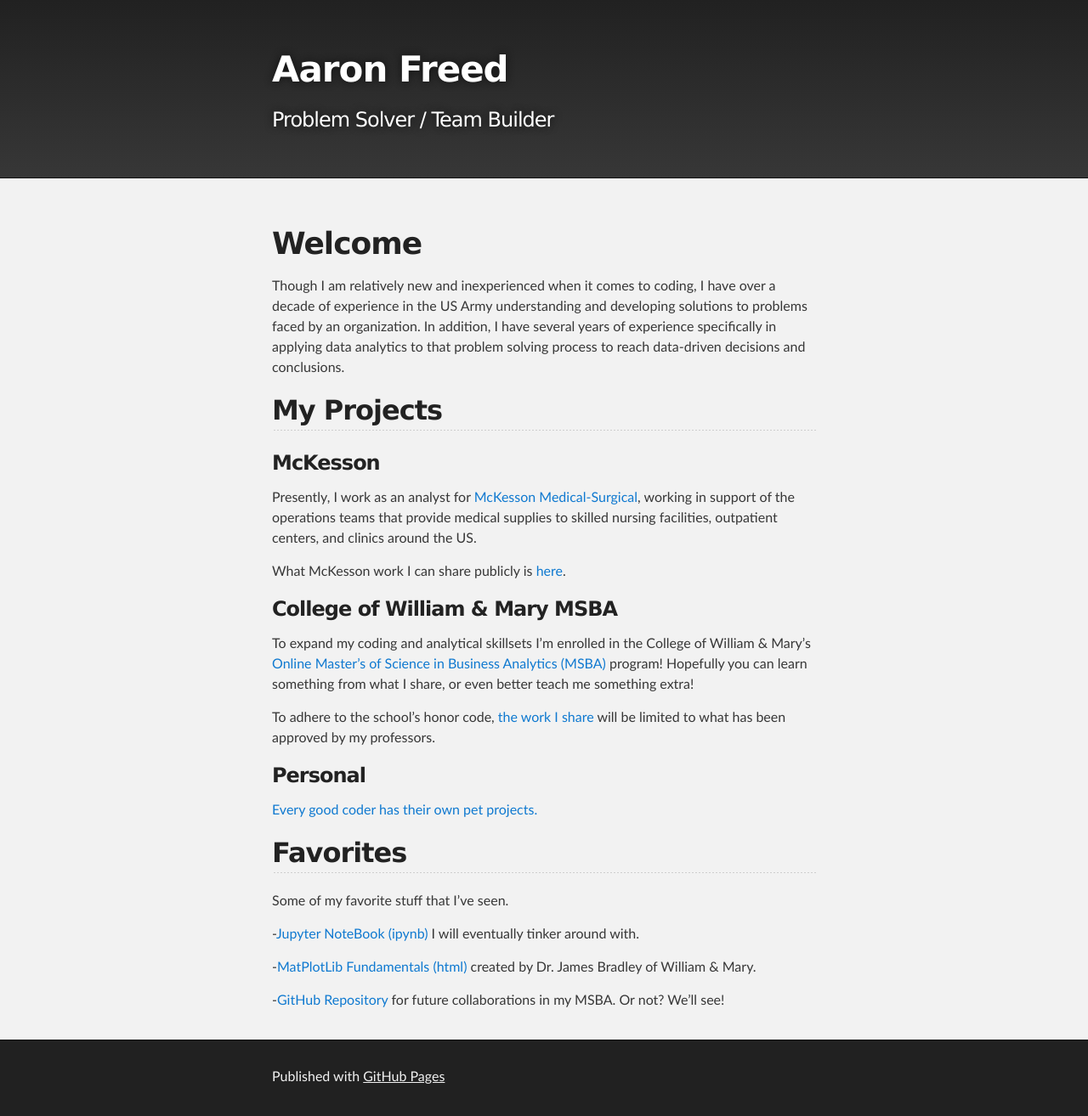
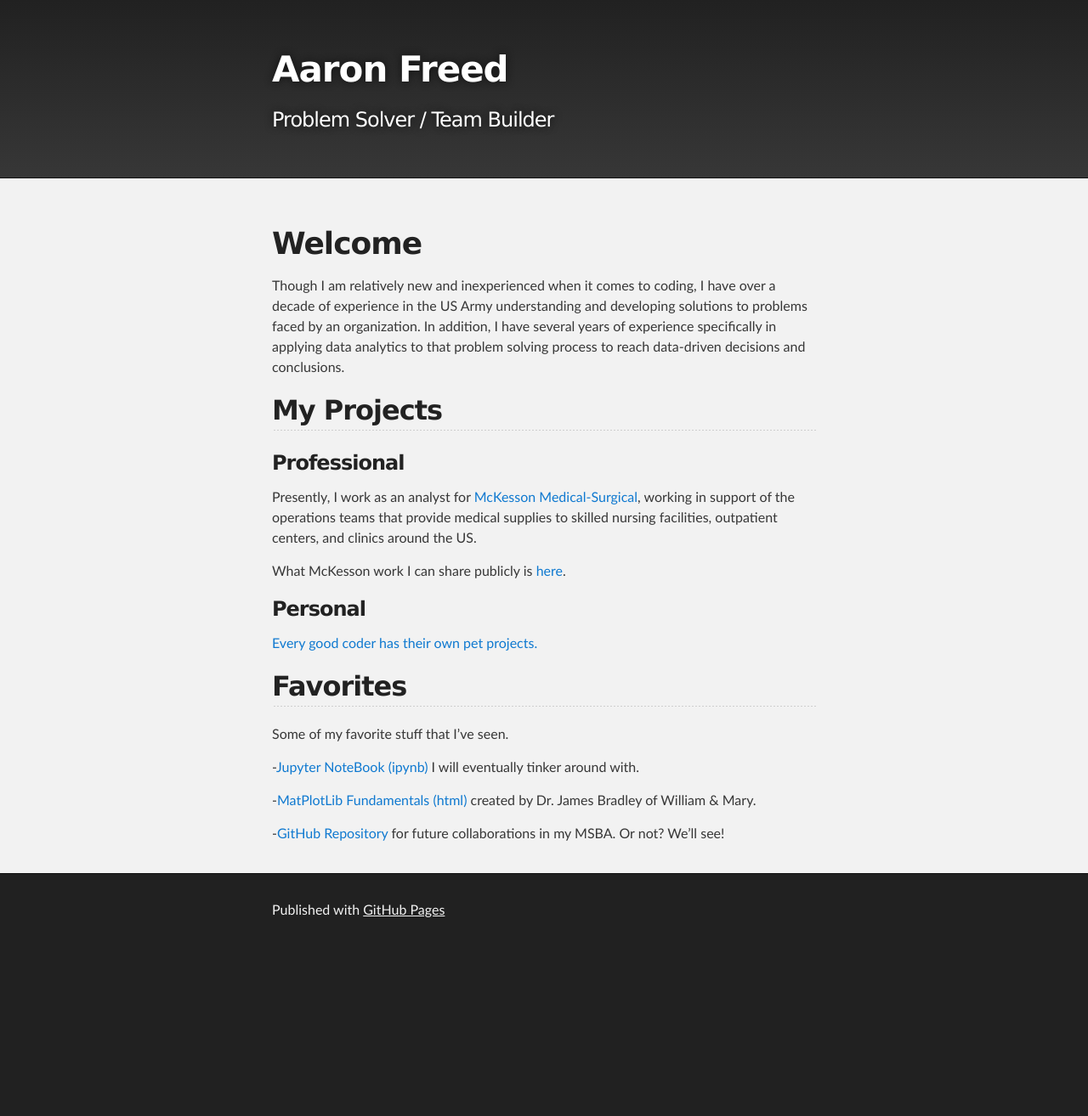
Before and after one commit to aaronfreed42/aaronfreed42.github.io, a Jekyll site: the page built from index.md, in a window 1280 px wide. Shown: the whole page at 85% size. Built offline with Jekyll 4.4.1, drawn with Linux system fonts in a browser that asks for light colours; our own code applies the rules of GitHub Pages for plain Markdown files; after the commit the page ends 1118 px from its top, so only the background shows below that.

Commit message:
Update index.md

```diff
--- a/index.md
+++ b/index.md
@@ -6,17 +6,11 @@ layout: default
 Though I am relatively new and inexperienced when it comes to coding, I have over a decade of experience in the US Army understanding and developing solutions to problems faced by an organization. In addition, I have several years of experience specifically in applying data analytics to that problem solving process to reach data-driven decisions and conclusions.
 
 ## My Projects
-### McKesson
+### Professional
 
 Presently, I work as an analyst for [McKesson Medical-Surgical](https://mms.mckesson.com/), working in support of the operations teams that provide medical supplies to skilled nursing facilities, outpatient centers, and clinics around the US.
 
 What McKesson work I can share publicly is [here](/mckesson/index.md).
-
-### College of William & Mary MSBA
-
-To expand my coding and analytical skillsets I'm enrolled in the College of William & Mary's [Online Master's of Science in Business Analytics (MSBA)](https://online.mason.wm.edu/msba) program! Hopefully you can learn something from what I share, or even better teach me something extra!
-
-To adhere to the school's honor code, [the work I share](/msba/index.md) will be limited to what has been approved by my professors.
 
 ### Personal
 
```
